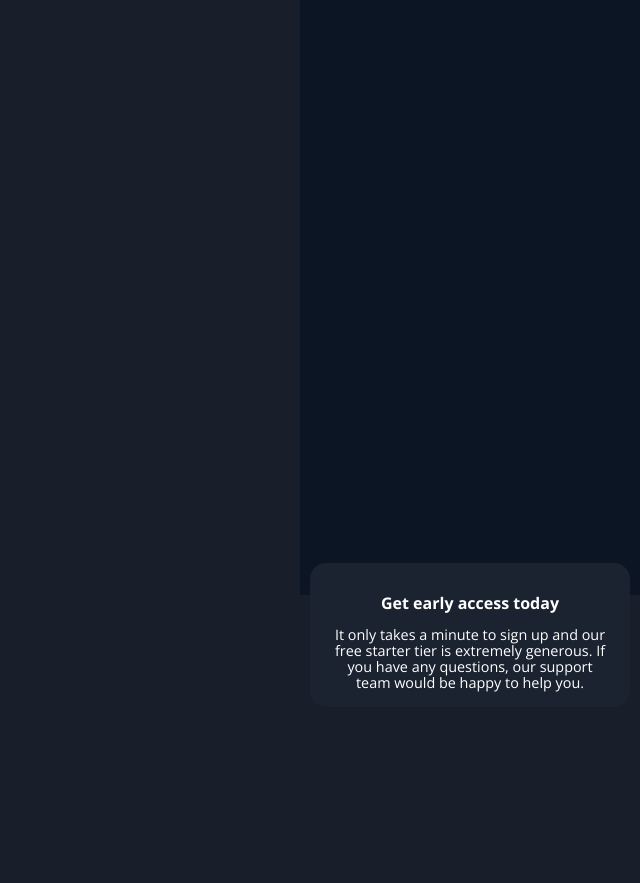
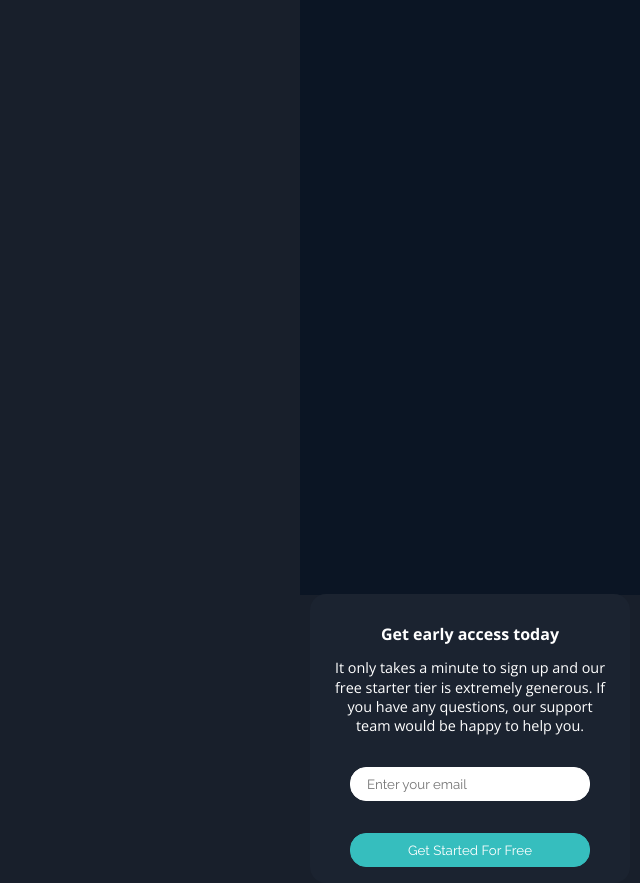
Before and after one commit to webstormcam/fylo_dark_theme_landing_page, a plain HTML site: page index.html in a window 1280 px wide. Shown: the part 2137-3020 px from the top of the page, without its empty margins (640-1280 px from the left). Before the commit the page ends 2844 px from the top, so only its background shows below. Drawn offline with nearby package versions, Linux system fonts and the light colour scheme.

Commit message:
Placed in the box, now I just need to build the final area

```diff
--- a/index.html
+++ b/index.html
@@ -123,6 +123,10 @@
                 <h3>Get early access today</h3>
                 <p>It only takes a minute to sign up and our free starter tier is extremely generous. If you have any
                     questions, our support team would be happy to help you.</p>
+                <form class="infograb" action="#">
+                    <input type="text" placeholder="Enter your email">
+                    <button>Get Started For Free</button>
+                </form>
             </div>
         </div>
         <div class="fifth"></div>
--- a/style.css
+++ b/style.css
@@ -288,13 +288,14 @@ body{
    width: 320px;
    color: #fff;
    position: absolute;
-   bottom: -7rem;
+   bottom: -18rem;
    text-align: center;
    border-radius: 1rem;
    padding: 1rem;
    display: flex;
    flex-direction: column;
    align-items: center;
+
 }
 
 .lastBrick h3{
@@ -307,7 +308,13 @@ margin-top: 1rem;
     font-family:  'Open Sans', sans-serif;
     font-size: 0.9rem;
     width: 95%;
-    line-height: 1rem;
+    line-height: 1.2rem;
+}
+
+.infograb{
+    display: flex;
+    flex-direction: column;
+    align-items: center;
 }
 
 .fifth{
@@ -317,6 +324,27 @@ margin-top: 1rem;
     align-items: center;
     background-color: #0B1524;
 
+}
+
+input{
+    width: 15rem;
+   padding-top: 0.5rem;
+   padding-bottom: 0.5rem;
+   border-radius: 1rem;
+   margin-top: 2rem;
+   border: 1px solid #fff;
+   padding-left: 1rem;
+}
+
+button{
+    width: 15rem;
+   padding-top: 0.5rem;
+   padding-bottom: 0.5rem;
+   border-radius: 1rem;
+   margin-top: 2rem;
+   color: #fff;
+   background-color: rgb(54, 190, 190);
+   border: 1px solid rgb(54, 190, 190) ;
 }
 
 
```
